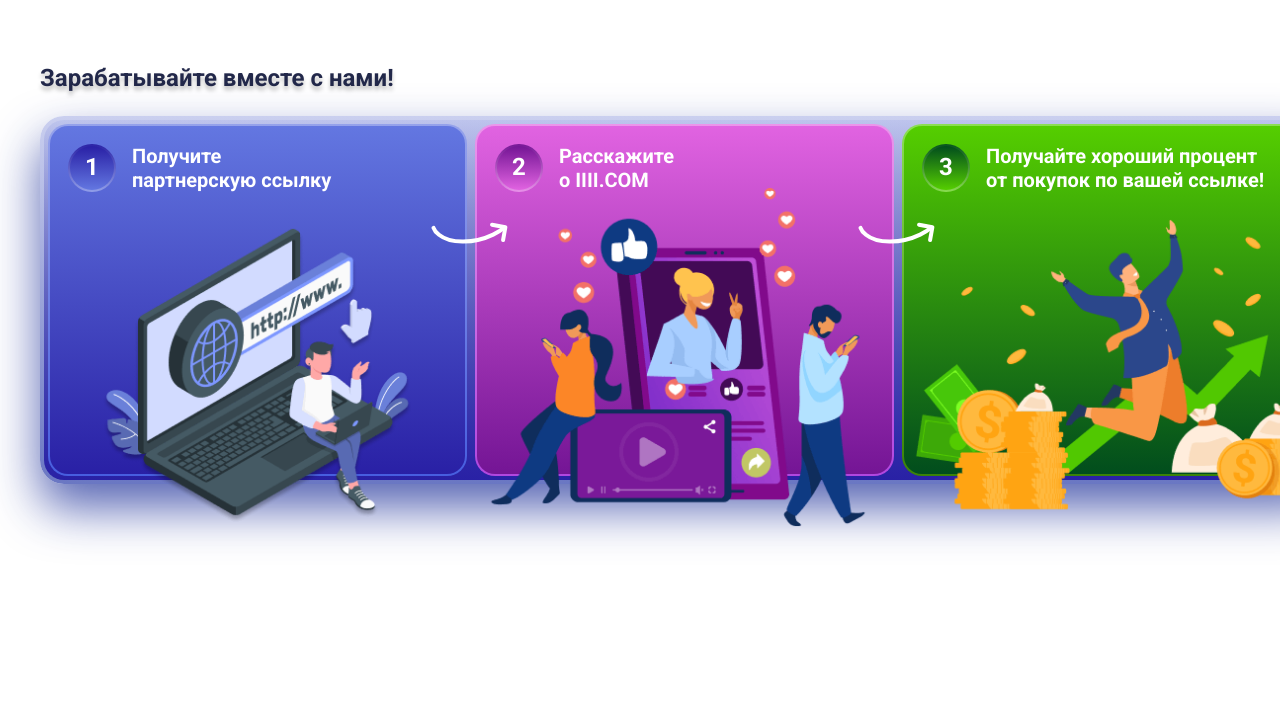
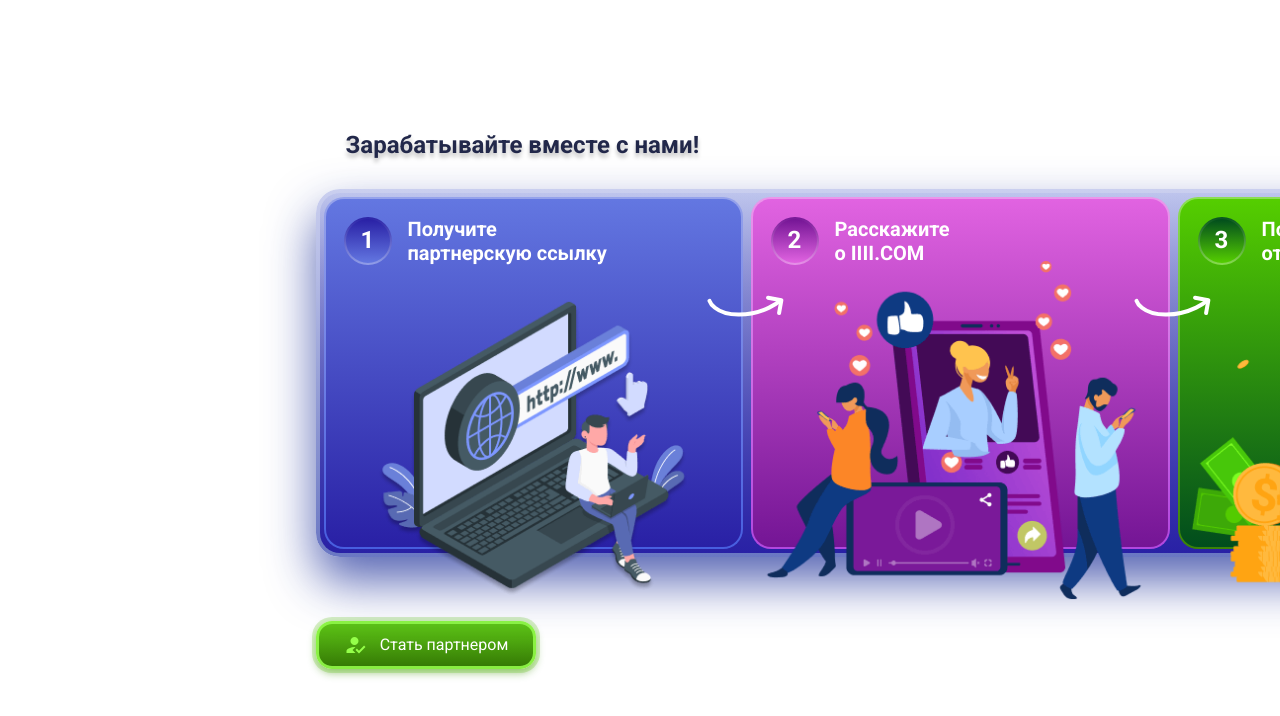
Before and after one commit to YourunB/earn-money, a website built with webpack: page src/index.html in a window 1280 px wide. Shown: the top 716 px of the page. Built offline with nearby package versions, Linux system fonts and the light colour scheme; files whose address does not match are found by name.

Commit message:
feat: add control box and button

```diff
--- a/src/index.ts
+++ b/src/index.ts
@@ -3,6 +3,7 @@
 import './assets/images/card1.png';
 import './assets/images/card2.png';
 import './assets/images/card3.png';
+import './assets/images/partner.svg';
 
 const main = document.createElement('main');
 main.classList.add('main');
@@ -41,6 +42,9 @@
       </div>
     </li>
   </ul>
+  <div class="control-box">
+    <button class="btn"><img src="partner.svg" alt="Partner">Стать партнером</button>
+  </div>
 `;
 
 main.append(sectionMoney);
--- a/src/styles/index.sass
+++ b/src/styles/index.sass
@@ -20,6 +20,9 @@
   width: 1920px
   padding: 40px
   margin: auto
+  display: flex
+  justify-content: center
+  align-items: center
 
 .section-money
   margin: auto
@@ -30,6 +33,7 @@
   line-height: 28px
   color: #22284A
   text-shadow: 0px 4px 4px rgba(0, 0, 0, 0.25)
+  margin: 0 0 30px 30px
 
 .list
   position: relative
@@ -48,7 +52,7 @@
   position: relative
   width: 419px
   height: 352px
-  cursor: pointer
+  cursor: default
 
 .card
   position: relative
@@ -120,6 +124,29 @@
 .card-header__text_width3
   max-width: 290px
 
+.control-box
+  margin-top: 64px
+
+.btn
+  background: linear-gradient(#5DC416 0%, #367B05 100%) padding-box, linear-gradient(180deg, rgb(128, 233, 56), rgb(115, 208,  50)) border-box
+  border: 3px solid rgba(149, 255, 75, 0.64)
+  box-shadow: 0px 0px 0px 4px rgba(91, 192, 20, 0.24), 0px 4px 8px rgba(61, 147, 0, 0.48)
+  border-radius: 16px
+  color: white
+  font-family: 'Roboto'
+  font-style: normal
+  font-weight: 400
+  font-size: 16px
+  line-height: 16px
+  display: flex
+  align-items: center
+  text-align: center
+  justify-content: center
+  gap: 12px
+  width: 220px
+  height: 48px
+  transition: 0.2s
+
 @media (hover: hover)
   .list__item:hover .card
     border-width: 6px
@@ -137,6 +164,17 @@
     background: linear-gradient(#FC69FC 0%, #741595 100%) padding-box, linear-gradient(180deg, rgb(253, 154, 253), rgb(178, 72, 223)) border-box
   .list__item:nth-child(3):hover .card
     background: linear-gradient(#5DE101 0%, #014D1D 100%) padding-box, linear-gradient(180deg, rgb(145, 234, 83), rgb(59, 131, 8)) border-box
+
+  .btn:hover
+    cursor: pointer
+    background: linear-gradient(#58BD11 0%, #45940E 100%) padding-box, linear-gradient(180deg, rgb(128, 233, 56), rgb(115, 208,  50)) border-box
+    box-shadow: 0px 0px 0px 6px rgba(91, 192, 20, 0.24), 0px 4px 8px rgba(61, 147, 0, 0.48)
+    border: 4px solid rgba(149, 255, 75, 0.64)
+
+.btn:active
+  background: linear-gradient(#51A814 0%, #368300 100%) padding-box, linear-gradient(360deg, rgb(100, 191, 37), rgb(113, 209,  46)) border-box
+  border: 2px solid rgba(149, 255, 75, 0.48)
+  box-shadow: 0px 0px 0px 4px rgba(91, 192, 20, 0.24), 0px 4px 8px rgba(61, 147, 0, 0.48)
 
 *::-webkit-scrollbar
   width: 5px
```
Also changed, not shown: src/assets/images/partner.svg (added).
